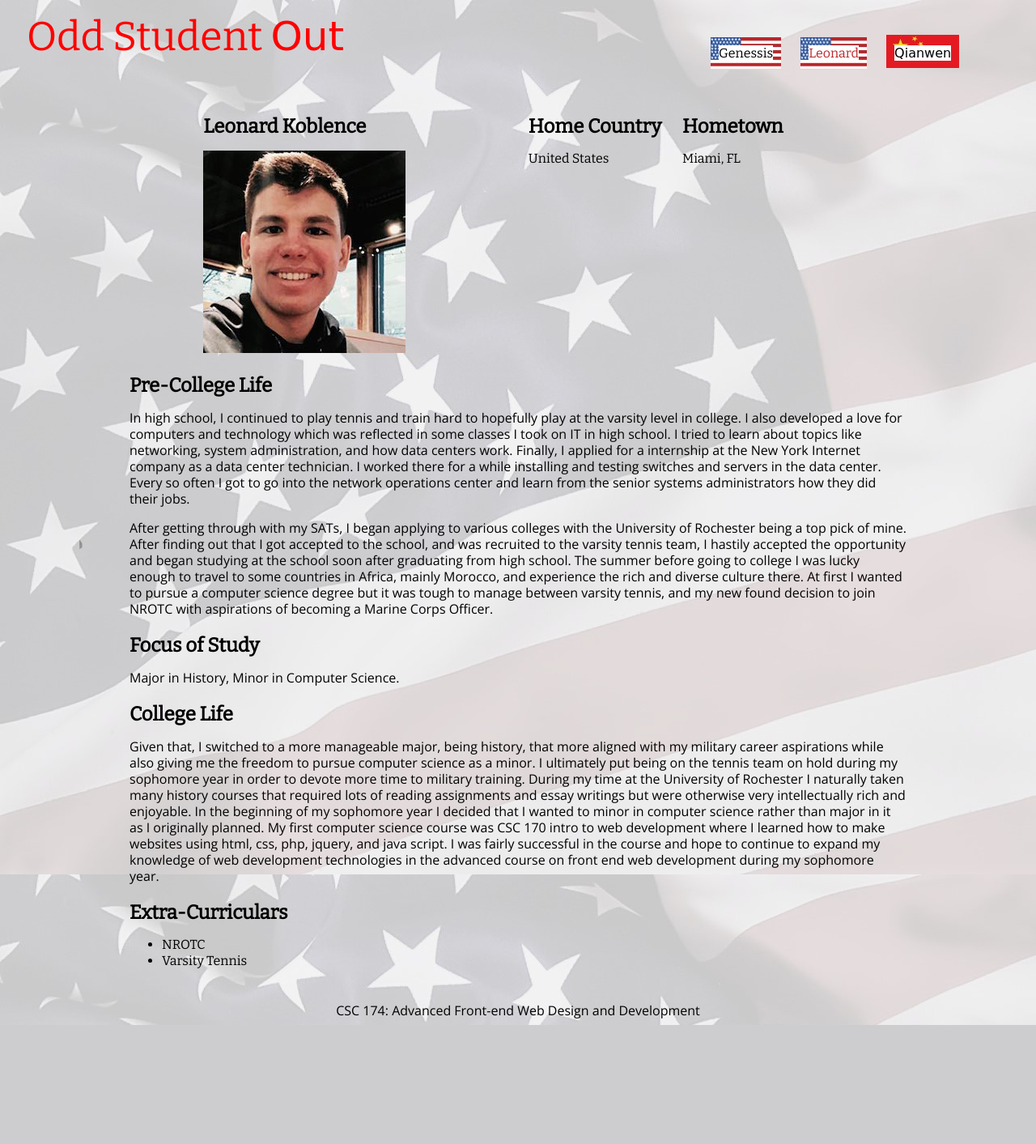
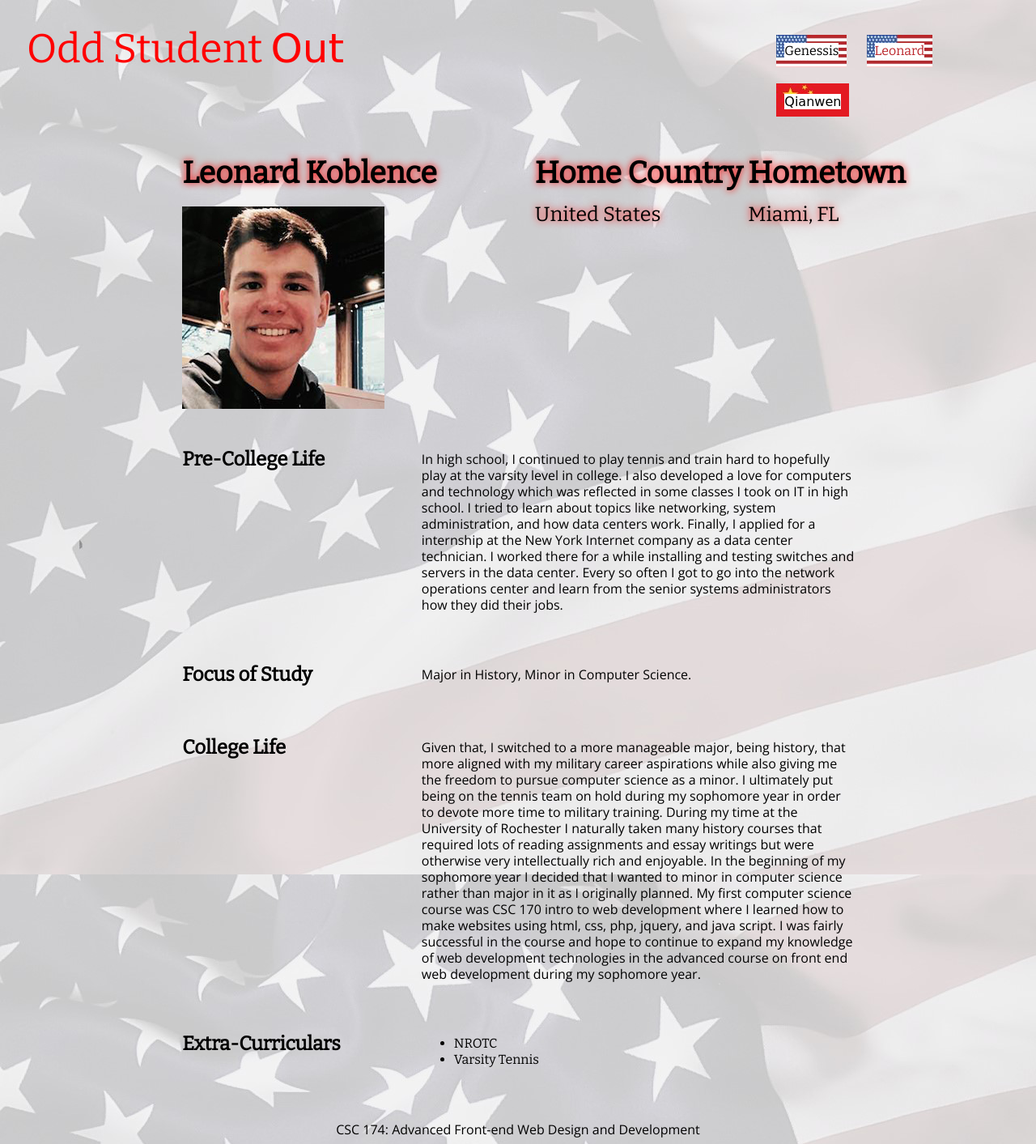
Before and after one commit to mander39/CSC174Assignment05, a PHP site: page /leo.php in a window 1280 px wide. Shown: the whole page at 81% size. Before the commit the page ends 1266 px from the top, so only its background shows below. Run offline with PHP 8.4, Linux system fonts and the light colour scheme; some web fonts are replaced.

Commit message:
made my css actual f and z patterns
sorry to change a bunch this late but I went to go see Professor Kostin and found out that I fundamentally misunderstood what he meant by an F pattern so I had to change a bunch

```diff
--- a/css/styles.css
+++ b/css/styles.css
@@ -45,11 +45,12 @@
     color: black;
 }
 
-main, header {
-    grid-column: 1/7;
+main {
     max-width: 960px;
     width: 90%;
-    margin: auto;
+    grid-row: 3/4;
+    grid-column: 2/6;
+    display: grid;
 }
 
 a {
@@ -57,7 +58,7 @@
 }
 
 footer {
-    margin-top: 25px;
+    margin-top: 50px;
     grid-column: 1/7;
     text-align: center;
 }
@@ -73,6 +74,8 @@
 aside {
     grid-row: 2/3;
     grid-column: 2/4;
+    font-size: 25px;
+    text-shadow: 0px 0px 10px red;
 }
 /**************************
 Layout Styles
@@ -85,6 +88,7 @@
     color: red;
     margin: 15px;
     padding: 10px;
+    margin-top: 30px;
 }
 
 #logo a{
@@ -127,11 +130,15 @@
 #homecountry {
     grid-row:2/3;
     grid-column: 4/5;
+    font-size: 25px;
+    text-shadow: 0px 0px 10px red;
 }
 
 #hometown {
     grid-row:2/3;
     grid-column: 5/6;
+    font-size: 25px;
+    text-shadow: 0px 0px 10px red;
 }
 
 /**************************
@@ -175,16 +182,28 @@
     font-family: 'Calligraffitti', cursive;
 }
 
-.china main h2 {
-    text-align: left;
-}
-
 .china p {
     font-family: 'Open Sans', sans-serif;
 }
 
 .chinesebackground {
     background-image: url("../images/chinaflagbackgroundlight.jpg");
+}
+
+main h2 {
+    margin-top: 50px;
+    grid-column: 1/4;
+}
+
+main p {
+    margin-top: 50px;
+    margin-left: 100px;
+    grid-column: 4/7;
+}
+
+main ul {
+    margin-top: 50px;
+    margin-left: 100px;
 }
 
 /**************************
--- a/leo.php
+++ b/leo.php
@@ -26,7 +26,6 @@
 
 	<h2>Pre-College Life</h2>
 		<p> In high school, I continued to play tennis and train hard to hopefully play at the varsity level in college. I also developed a love for computers and technology which was reflected in some classes I took on IT in high school. I tried to learn about topics like networking, system administration, and how data centers work. Finally, I applied for a internship at the New York Internet company as a data center technician. I worked there for a while installing and testing switches and servers in the data center. Every so often I got to go into the network operations center and learn from the senior systems administrators how they did their jobs. </p>
-		<p>After getting through with my SATs, I began applying to various colleges with the University of Rochester being a top pick of mine. After finding out that I got accepted to the school, and was recruited to the varsity tennis team, I hastily accepted the opportunity and began studying at the school soon after graduating from high school. The summer before going to college I was lucky enough to travel to some countries in Africa, mainly Morocco, and experience the rich and diverse culture there. At first I wanted to pursue a computer science degree but it was tough to manage between varsity tennis, and my new found decision to join NROTC with aspirations of becoming a Marine Corps Officer.</p>
 
 	<h2>Focus of Study</h2>
 		<p>Major in History, Minor in Computer Science.</p>
--- a/qianwen.php
+++ b/qianwen.php
@@ -25,7 +25,6 @@
 
 	<h2>Pre-College Life</h2>
 		<p> I come from a small city in Guangdong Province, an area at Southeast China. A common stereotype says that people from there eat everything, especially their neighbors from Fujian Province. I would say this statement is totally untrustworthy, as we never have those crazy things in our bowls, but we indeed enjoy delicious cuisines and receive fewer pocket money than kids from other provinces. Although I moved to Beijing, a city has cold winter, with my family at the age of three, I feel that the love of sub-tropical climate is written in my genes. I still do not quite understand why I came to the UR, a place with extreme winters. Sometimes I wonder if I was cheated by the beautiful photo of UR’s summer on the admission booklet. Sometimes I really want to head to California or Florida when I see the photos from my friends studying there, but when I heard about the rigid general education credit requirement at their colleges, I believe the UR is still the best fit for me.</p>
-		<p>When I entered my high school, I was determined to become a chemistry or biology major in the future. I took related AP courses, tests, and competitions in high school, trying to prepare myself for this goal. However, I found that my interests were not enough to keep myself continuing exploring these fields in my university and even in my future career. I love literature and arts: love reading about interesting news and stories and sharing them out and enjoy visiting galleries and museums to explore the histories behind them. I like creating dances by myself, learning about how to edit videos or take good photos, and trying to draw cartoon characters on my sketchbook. Therefore, I chose digital media studies, a major with a lot of areas that I am interested to touch upon. Although I may not be good at all of them, I am willing to learning about them as a hobby or a technique that can be contributed to my life or my job in the future.</p>
 
 	<h2>Focus of Study</h2>
 		<p>Major in Digital Media Studies and Business Analytics.</p>
```
Also changed, not shown: other parts of css/styles.css (+18 -19 lines), index.php (+3 -16 lines).
